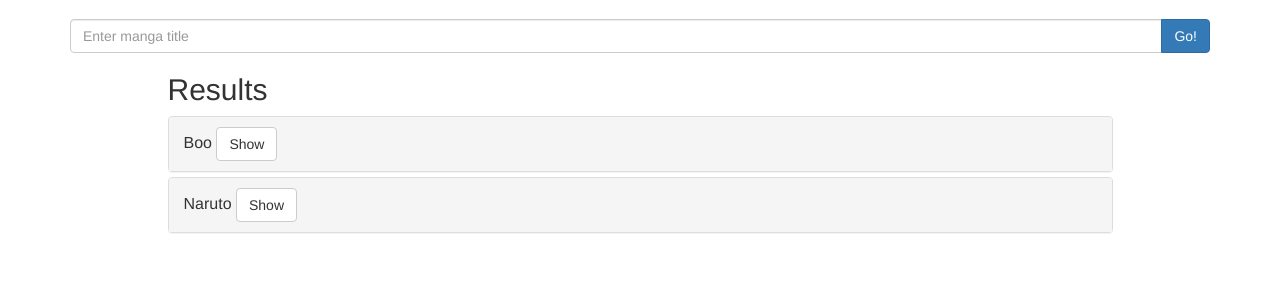
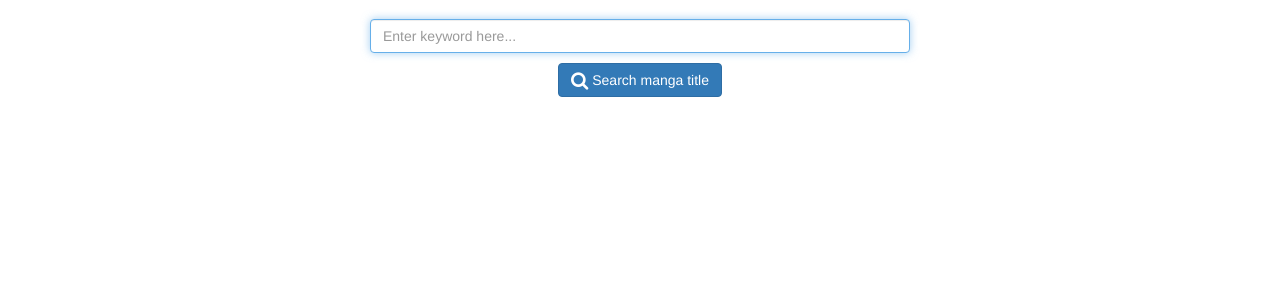
Before and after one commit to nhanb/pytaku-legacy2, a Python web app: template templates/index.html in a window 1280 px wide. Shown: the part 51-351 px from the top of the page. Run offline with Jinja, Linux system fonts and the light colour scheme; the template is opened without the code that fills it: most values are stand-ins (such as "Sample title", 1, 10 or a date in 2020); some libraries are stand-ins or nearby versions.

Commit message:
manga title search ok

```diff
--- a/handlers/auth.py
+++ b/handlers/auth.py
@@ -15,7 +15,7 @@ class Otaku(ndb.Model):
 
     # userid will be used as public API key
     userid = ndb.StringProperty()
-    api_token = ndb.StringProperty(indexed=False)  # pytaku API private key
+    api_token = ndb.StringProperty(indexed=True)  # pytaku API private key
 
     dropbox_state = ndb.StringProperty(indexed=False)
     dropbox_access_token = ndb.StringProperty(indexed=False)
--- a/main.py
+++ b/main.py
@@ -2,10 +2,11 @@
 import webapp2
 import sys
 sys.path.insert(0, 'libs')
-from handlers import index, auth
+from handlers import index, auth, rest
 
 app = webapp2.WSGIApplication([
     ('/', index.IndexHandler),
     ('/auth', auth.Init),
     ('/auth/callback', auth.Callback),
+    ('/api/manga', rest.MangaHandler),
 ], debug=True)
--- a/sites/__init__.py
+++ b/sites/__init__.py
@@ -12,6 +12,11 @@ def get_site(url):
         return None
 
 
+def available_sites(options):
+    import kissmanga
+    return [kissmanga.Kissmanga()]
+
+
 # Return whole html string of the fetched url, return None if failed
 def get_html(url):
     try:
--- a/static/app.js
+++ b/static/app.js
@@ -13,9 +13,10 @@ function MangaChapter(name, url) {
     }
 }
 
-function MangaTitle(name, thumbUrl) {
+function MangaTitle(name, url, thumbUrl) {
     var self = this;
     self.name = name;
+    self.url = url;
     self.thumbUrl = typeof thumbUrl !== 'undefined' ? thumbUrl : '/static/noThumb.jpg';
     self.chapters = ko.observableArray([
         new MangaChapter('Chapter 01 -  Whatever', '#'),
@@ -60,6 +61,7 @@ function getParameterByName(name) {
 }
 
 function AppViewModel() {
+    self = this;
 
     this.options = {
         showThumbs: true,
@@ -68,10 +70,11 @@ function AppViewModel() {
         sites: ['kissmanga']
     };
 
-    this.titles = ko.observableArray([
-        new MangaTitle('Boo'),
-        new MangaTitle('Naruto', 'http://kissmanga.com/Uploads/Etc/8-22-2011/5189522cover.jpg')
-    ]);
+    this.titles = ko.observableArray([]);
+    this.updatingTitles = ko.observable(false);
+    this.hasTitles = ko.computed(function() {
+        return self.titles().length > 0;
+    });
 
     this.alerts = ko.observableArray([]);
 
@@ -82,6 +85,9 @@ function AppViewModel() {
     this.removeAlert = function(al) {
         this.alerts.remove(al);
     }.bind(this);
+
+    // ---------------------- Init -------------------------
+    this.init = function() {
 
         // Alert if there's some message passed in as URL parameters
         var msg = getParameterByName('msg');
@@ -94,7 +100,65 @@ function AppViewModel() {
             this.pushAlert("You dropbox account has not been linked. Please click 'Authenticate with Dropbox' first.", 'danger');
         }
     }
+    this.init();
+
+    // ------------------ Using Pytaku REST API --------------------------
+    this.mangaQuery = ko.observable('');
+
+    this.searchManga = function() {
+
+        // TODO: Better come up with a solid server-side protection too
+        if (self.mangaQuery().length < 2) return;
+
+        self.updatingTitles(true);
+        $.ajax('/api/manga', {
+            headers: {
+                Pytoken: apiToken,
+            Userid: userId
+            },
+            data: {
+                keyword: self.mangaQuery()
+            },
+            success: self.searchMangaCallback
+        });
+    }
+    this.searchMangaCallback = function(data, textStatus, xhr) {
+        self.updatingTitles(false);
+        if (textStatus === "success") {
+            ar = JSON.parse(data);
+            // Reset title list
+            self.titles([]);
+
+            for (var i = 0; i < ar.length ; i++) {
+                self.titles.push(new MangaTitle(ar[i]['title'], ar[i]['url']));
+            }
+        }
+    }
+}
 
 // Activates knockout.js
 var app = new AppViewModel();
 ko.applyBindings(app);
+
+// -------------------- Not enough jQuery! ------------------------
+
+// yeah, I great artists steal...
+// http://stackoverflow.com/questions/3514784/what-is-the-best-way-to-detect-a-handheld-device-in-jquery
+var isMobile = /Android|webOS|iPhone|iPad|iPod|BlackBerry|IEMobile|Opera Mini/i.test(navigator.userAgent);
+
+$(document).ready(function() {
+
+    // Enter to fire off search function
+    $('#text-search').keypress(function(ev) {
+        if (ev.keyCode == 13 && $.trim($(this).val())) {
+            $('#btn-search').trigger('click');
+        }
+
+    });
+
+    // Put focus on search input field. Mobile users may not want to keyboard
+    // to pop up automatically.
+    if (!isMobile) {
+        $('#text-search').focus();
+    }
+});
--- a/static/style.css
+++ b/static/style.css
@@ -5,6 +5,11 @@
     max-height: 300px;
 }
 
+#btn-search {
+  display: block;
+  margin: -10px auto;
+}
+
 /* Compulsory for bootstrap fixed navbar */
 body {
     padding-top: 70px;
--- a/templates/index.html
+++ b/templates/index.html
@@ -69,18 +69,21 @@
 
   <div class="row-fluid"> <!-- input-row -->
 
-    <div class="input-group">
-      <input type="text" class="form-control" placeholder="Enter manga title">
-      <span class="input-group-btn">
-        <button class="btn btn-primary" type="button">Go!</button>
-      </span>
-    </div><!-- /input-group for manga title -->
+    <div class="col col-md-6 col-md-offset-3">
+      <input type="text" class="form-control" id="text-search" placeholder="Enter keyword here..."
+      data-bind="value: mangaQuery, valueUpdate: 'keyup'">
+      <br>
+        <button class="btn btn-primary" id="btn-search" type="button"
+          data-bind="click: searchManga">
+          <i class="fa fa-lg" data-bind="css: { 'fa-search': !updatingTitles(), 'fa-spinner fa-spin': updatingTitles}"></i> Search manga title
+        </button>
+    </div>
 
   </div> <!-- /input-row -->
 
   <div class="row"> <!-- manga-row -->
     <div class="col col-md-10 col-md-offset-1"> <!-- col to restrict width -->
-      <h2>Results</h2>
+      <h2 data-bind="visible: hasTitles">Results</h2>
       <div class="panel-group" id="accordion" data-bind="foreach: titles">
 
         <div class="panel panel-default">
```
Also changed, not shown: handlers/rest.py (added, +37 -0 lines), sites/kissmanga.py (+5 -5 lines). Lines whose indentation alone changed are shown as unchanged.
